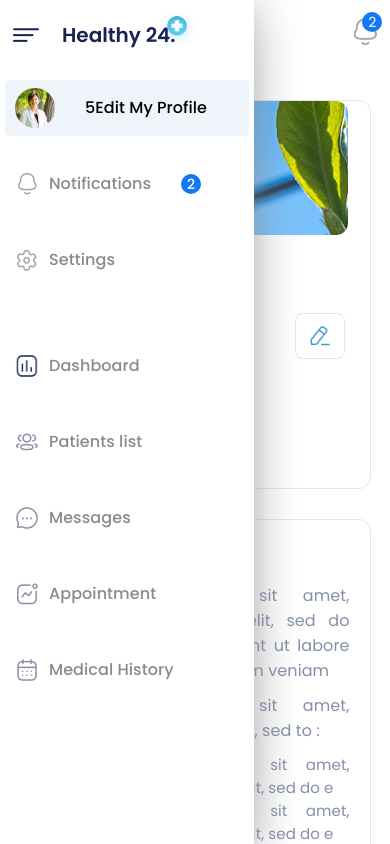
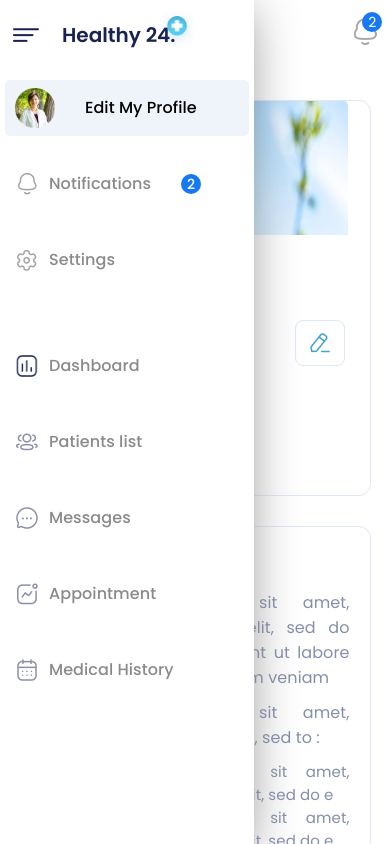
Before and after one commit to salahkhenfer/Doctor-s-Office-Management-System, a React (Vite) app: page /Profile in a window 390 px wide. Shown: the top 844 px of the page. Built offline with nearby package versions, Linux system fonts and the light colour scheme.

Commit message:
fix all responsive

```diff
--- a/src/page/HeaderAndMenu.tsx
+++ b/src/page/HeaderAndMenu.tsx
@@ -144,7 +144,7 @@ function HeaderAndMenu() {
                 }`}
               >
                 <img className="Img-user" src={Avatar} alt="" />
-                <div className=" text-item "> 5Edit My Profile</div>
+                <div className=" text-item "> Edit My Profile</div>
               </div>
             </Link>
 
--- a/src/page/style/Profile.css
+++ b/src/page/style/Profile.css
@@ -164,7 +164,7 @@
     border-radius: 50%;
     border: 8px solid #fff;
   }
-  .background {
+  .background img {
     width: 327px;
     height: 134px;
   }
```
